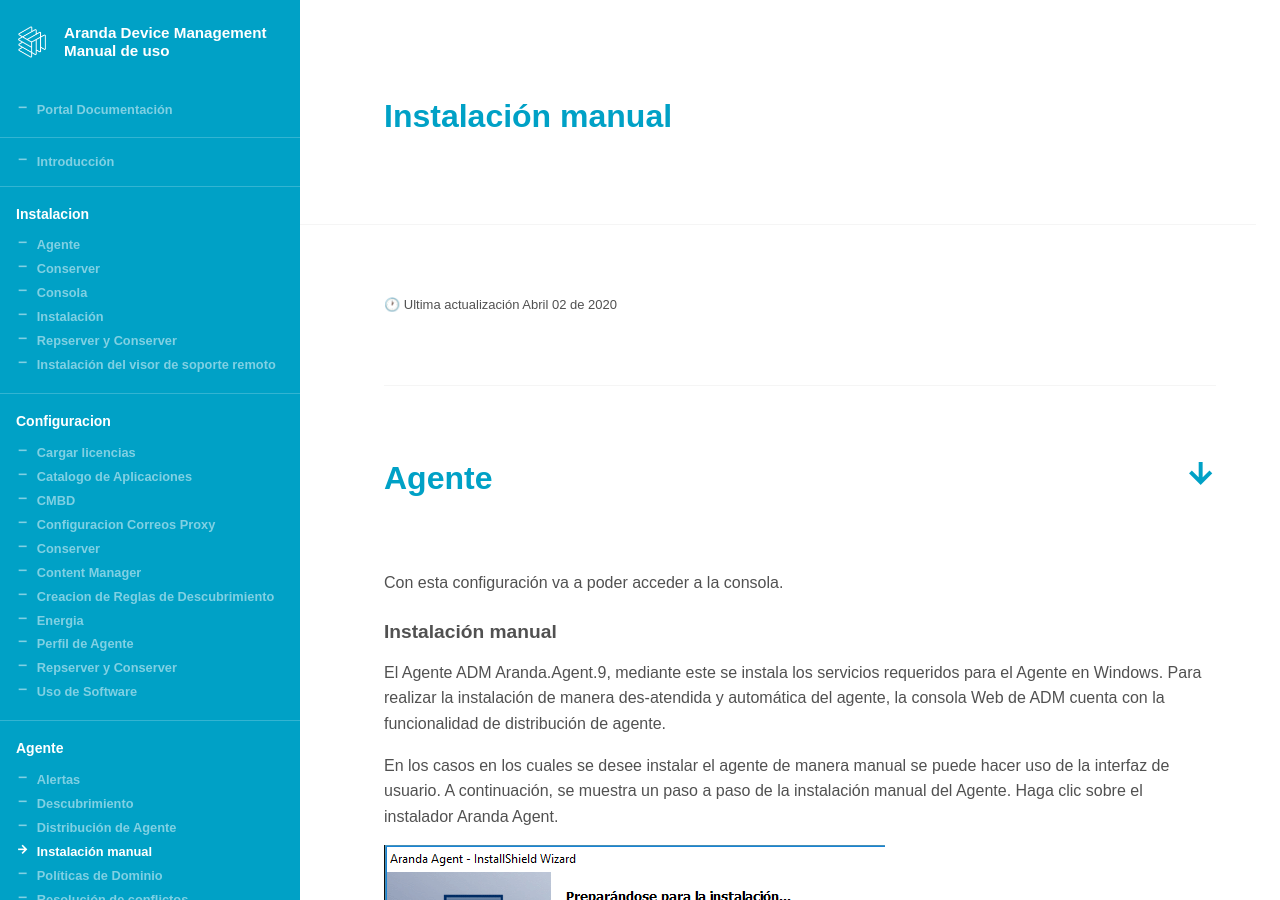
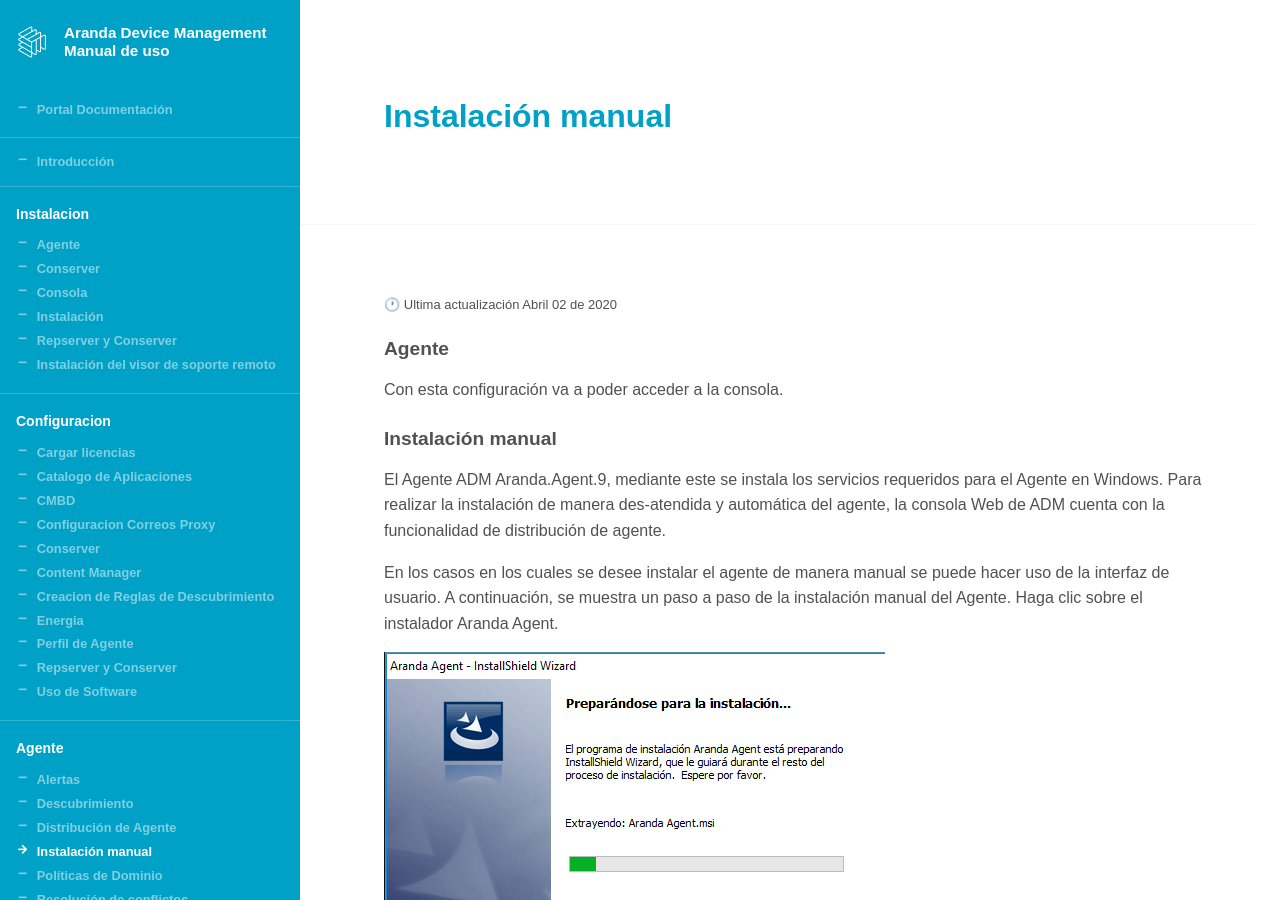
Before and after one commit to Nats85/adm, a Jekyll site: the page built from _docs/agente/instalacion_manual.md, in a window 1280 px wide and 900 px high. Built offline with Jekyll 4.4.1, drawn with Linux system fonts in a browser that asks for light colours.

```diff
--- a/_docs/agente/instalacion_manual.md
+++ b/_docs/agente/instalacion_manual.md
@@ -5,7 +5,7 @@ info:
 ##### 🕐 Ultima actualización Abril 02 de 2020
 
 
-# Agente
+### Agente
 
 Con esta conﬁguración va a poder acceder a la consola.
 
```
